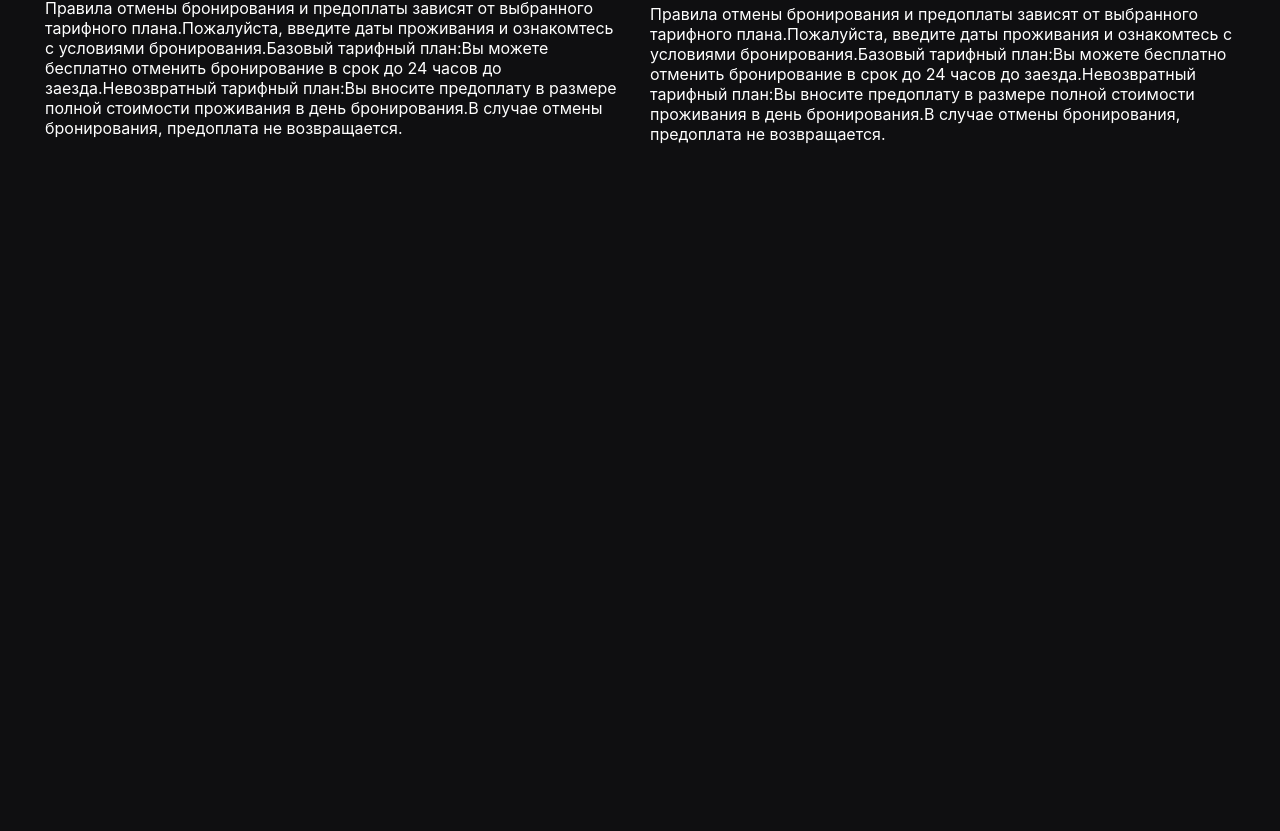
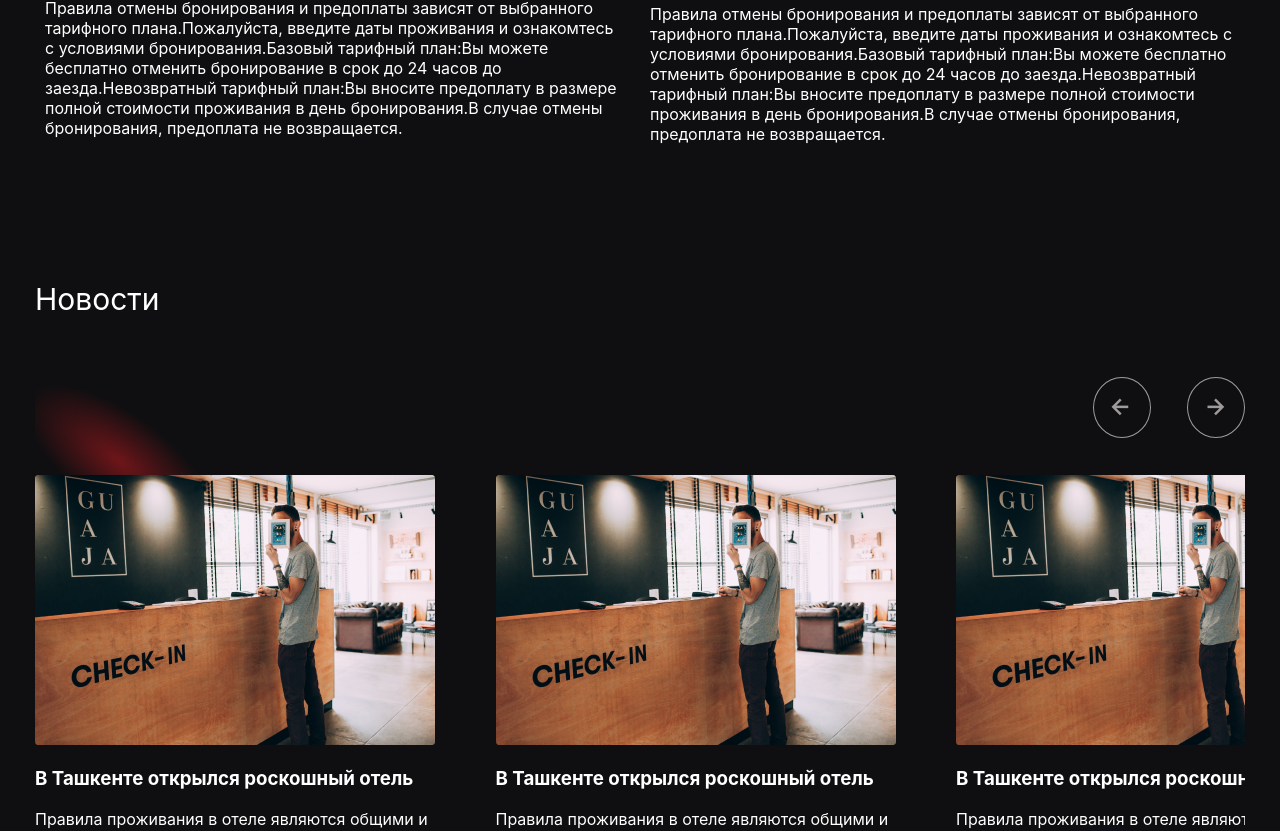
Before and after one commit to Uzwebprogram/hotel, a React (Create React App) app: page / in a window 1280 px wide. Shown: the part 2794-3625 px from the top of the page. Before the commit the page ends 2954 px from the top, so only its background shows below. Built offline with nearby package versions, Linux system fonts and the light colour scheme.

Commit message:
news and galery

```diff
--- a/src/components/client/Galery/styled-index.js
+++ b/src/components/client/Galery/styled-index.js
@@ -13,6 +13,7 @@ margin-top: 5%;
 }
 img{
     width: 100%;
+    margin-right: 5%;
 }
 `
 
--- /dev/null
+++ b/src/components/client/news/index.jsx
@@ -0,0 +1,96 @@
+import { useRef } from "react";
+import Imgnew from "../../../assets/client/home/new.png";
+import { CarouselDiv, Buttons, Carousel, H2 } from "./styled-index";
+
+function News() {
+  const caro = useRef();
+
+  const HendelLeft = (e) => {
+    e.preventDefault();
+    caro.current.scrollLeft += caro.current.offsetWidth;
+  };
+  const HendelRight = (e) => {
+    e.preventDefault();
+    caro.current.scrollLeft -= caro.current.offsetWidth;
+  };
+
+  return (
+    <>
+      <H2>Новости</H2>
+      <CarouselDiv>
+        <Buttons>
+          <button onClick={HendelRight}>
+            <i class="bx bx-left-arrow-alt"></i>
+          </button>
+          <button onClick={HendelLeft}>
+            <i className="bx bx-right-arrow-alt"></i>
+          </button>
+        </Buttons>
+        <Carousel ref={caro}>
+          <div>
+            <img src={Imgnew} alt="photo" />
+            <h3>В Ташкенте открылся роскошный отель</h3>
+            <p>
+              Правила проживания в отеле являются общими и могут меняться в
+              зависимости от выбранного типа размещения... Подробнее
+            </p>
+
+            <button>Читать подробнее</button>
+          </div>
+          <div>
+            <img src={Imgnew} alt="photo" />
+            <h3>В Ташкенте открылся роскошный отель</h3>
+            <p>
+              Правила проживания в отеле являются общими и могут меняться в
+              зависимости от выбранного типа размещения... Подробнее
+            </p>
+
+            <button>Читать подробнее</button>
+          </div>
+          <div>
+            <img src={Imgnew} alt="photo" />
+            <h3>В Ташкенте открылся роскошный отель</h3>
+            <p>
+              Правила проживания в отеле являются общими и могут меняться в
+              зависимости от выбранного типа размещения... Подробнее
+            </p>
+
+            <button>Читать подробнее</button>
+          </div>
+          <div>
+            <img src={Imgnew} alt="photo" />
+            <h3>В Ташкенте открылся роскошный отель</h3>
+            <p>
+              Правила проживания в отеле являются общими и могут меняться в
+              зависимости от выбранного типа размещения... Подробнее
+            </p>
+
+            <button>Читать подробнее</button>
+          </div>
+          <div>
+            <img src={Imgnew} alt="photo" />
+            <h3>В Ташкенте открылся роскошный отель</h3>
+            <p>
+              Правила проживания в отеле являются общими и могут меняться в
+              зависимости от выбранного типа размещения... Подробнее
+            </p>
+
+            <button>Читать подробнее</button>
+          </div>
+          <div>
+            <img src={Imgnew} alt="photo" />
+            <h3>В Ташкенте открылся роскошный отель</h3>
+            <p>
+              Правила проживания в отеле являются общими и могут меняться в
+              зависимости от выбранного типа размещения... Подробнее
+            </p>
+
+            <button>Читать подробнее</button>
+          </div>
+        </Carousel>
+      </CarouselDiv>
+    </>
+  );
+}
+
+export default News;
--- /dev/null
+++ b/src/components/client/news/styled-index.js
@@ -0,0 +1,72 @@
+import styled from "styled-components";
+import Img from "../../../assets/client/home/Frame1684.png"
+
+export const CarouselDiv = styled.div`
+  color: white;
+  background-image: url(${Img});
+  background-repeat: no-repeat;
+  background-size: 100%;
+`;
+
+export const Carousel = styled.div`
+  display: flex;
+  align-items: center;
+  justify-content: space-between;
+  width: 100%;
+  overflow-x: scroll;
+  scroll-behavior: smooth;
+  &::-webkit-scrollbar{
+    display: none;
+  }
+  button {
+    border: 1px solid white;
+    background-color: transparent;
+    border-radius: 5px;
+    padding: 10px 20px;
+    color: white;
+    transition: 0.65s;
+    cursor: pointer;
+
+    &:hover {
+      background-color: white;
+      color: black;
+    }
+  }
+  div {
+    margin-right: 5%;
+  }
+`;
+
+export const Card = styled.div`
+  width: 300px !important;
+`;
+
+export const Buttons = styled.div`
+  text-align: end;
+  padding-bottom: 3%;
+  button {
+    border: 1px solid #9f9b9b;
+    background-color: transparent;
+    color: #9f9b9b;
+    border-radius: 50%;
+    padding: 14px 14px 10px 12px;
+    font-size: 30px;
+    cursor: pointer;
+    transition: 0.65s;
+
+    &:hover {
+      border: 1px solid white;
+      color: white;
+    }
+  }
+  button:nth-child(1) {
+    margin-right: 3%;
+  }
+`;
+
+export const H2 = styled.div`
+  font-size: 30px;
+  color: white;
+  margin-top: 10%;
+  margin-bottom: 5%;
+`;
--- a/src/pages/client/Home.jsx
+++ b/src/pages/client/Home.jsx
@@ -4,6 +4,7 @@ import AboutHotel from "../../components/client/AboutHotel/index";
 import Terms from "../../components/client/Terms/index";
 import ReservHome from "../../components/client/reserv";
 import Gallery from "../../components/client/Galery";
+import News from "../../components/client/news";
 
 function Client() {
   return (
@@ -11,10 +12,11 @@ function Client() {
       <GlobalStyle />
       <WrapperContainer>
         <Home />
-        <ReservHome/>
-        <Gallery/>
-         <AboutHotel/>
+        <ReservHome />
+        <Gallery />
+        <AboutHotel />
         <Terms />
+        <News/>
       </WrapperContainer>
     </>
   );
```
Also changed, not shown: src/assets/client/home/Frame1684.png (added), src/assets/client/home/new.png (added).
